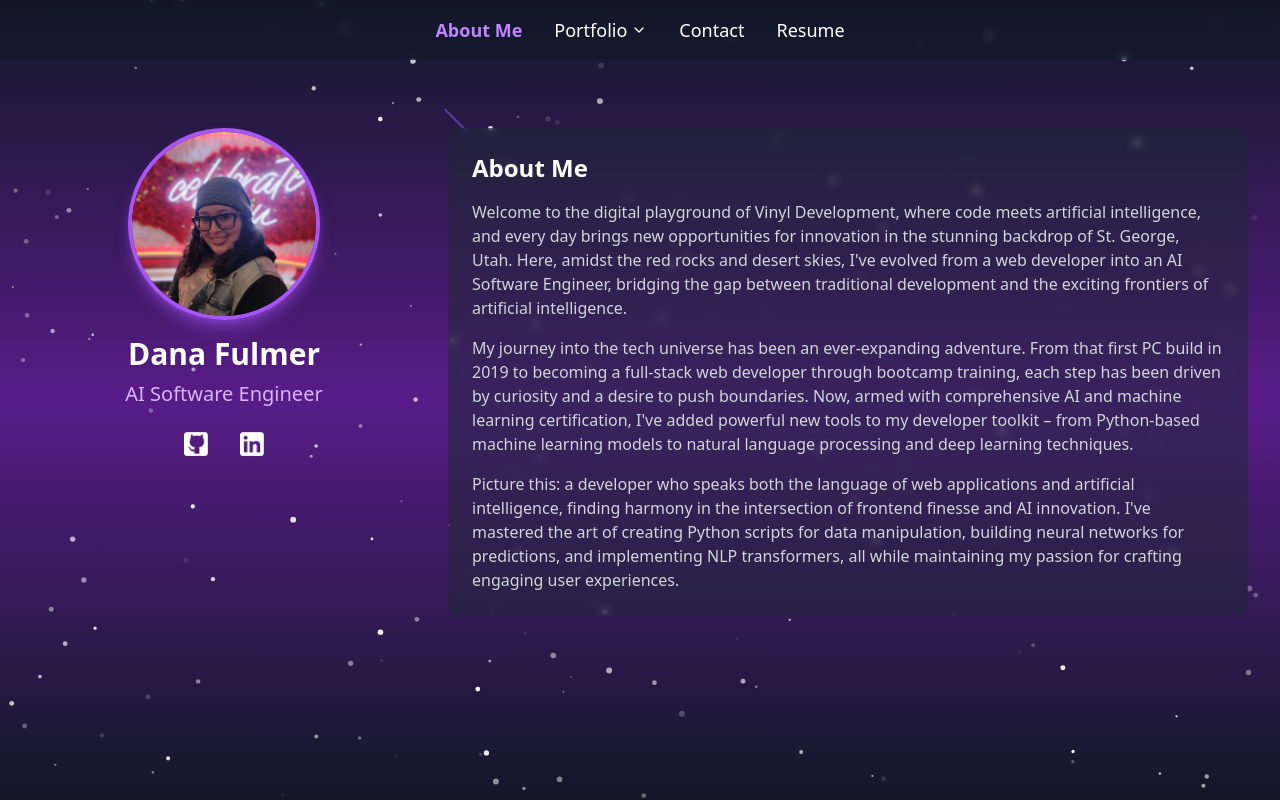
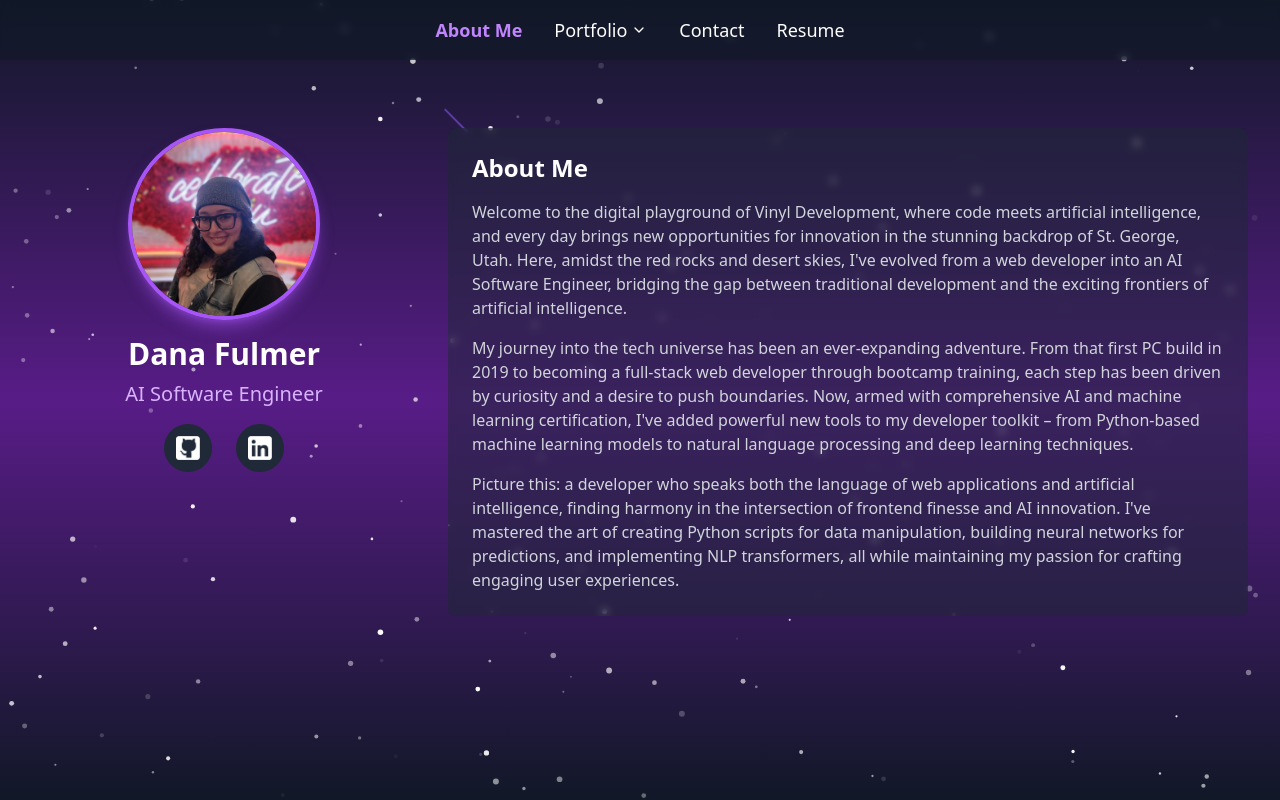
Before and after one commit to SikoticVinyl/SiksReactPortfolio, a React (Vite) app: page / in a window 1280 px wide. Built offline with nearby package versions, Linux system fonts and the light colour scheme.

Commit message:
fixed buttons and links.

```diff
--- a/src/components/AboutMe.jsx
+++ b/src/components/AboutMe.jsx
@@ -4,6 +4,21 @@ import Github from '../assets/Github.png';
 import Linkedin from '../assets/Linkedin.png';
 
 const AboutMe = () => {
+  const socialLinks = [
+    {
+      name: 'GitHub',
+      icon: Github,
+      url: 'https://github.com/SikoticVinyl',
+      hoverText: 'Visit my GitHub'
+    },
+    {
+      name: 'LinkedIn',
+      icon: Linkedin,
+      url: 'https://www.linkedin.com/in/danafulmerdev',
+      hoverText: 'Connect on LinkedIn'
+    }
+  ];
+
   return (
     <div className="py-8 sm:py-12">
       <div className="grid grid-cols-1 md:grid-cols-2 lg:grid-cols-3 gap-8 items-start">
@@ -18,15 +33,28 @@ const AboutMe = () => {
           </div>
           <h1 className="text-2xl sm:text-3xl font-bold mb-2 text-center text-white">Dana Fulmer</h1>
           <p className="text-lg sm:text-xl text-purple-300 mb-4 text-center">AI Software Engineer</p>
-          <div className="flex space-x-4 mb-6">
-            <a href="https://github.com/SikoticVinyl" target="_blank" rel="noopener noreferrer"
-               className="p-2 rounded-full hover:bg-gray-700 transition-colors">
-              <img src={Github} alt="GitHub" className="w-6 h-6" />
-            </a>
-            <a href="https://www.linkedin.com/in/dana-fulmer-a4b1b5291/" target="_blank" rel="noopener noreferrer"
-               className="p-2 rounded-full hover:bg-gray-700 transition-colors">
-              <img src={Linkedin} alt="LinkedIn" className="w-6 h-6" />
-            </a>
+
+          {/* Enhanced Social Links */}
+          <div className="flex space-x-6 mb-6">
+            {socialLinks.map((link) => (
+              <a
+                key={link.name}
+                href={link.url}
+                target="_blank"
+                rel="noopener noreferrer"
+                className="group relative p-3 rounded-full bg-gray-800 hover:bg-purple-600 transition-all duration-300 transform hover:scale-110"
+                title={link.hoverText}
+              >
+                <img
+                  src={link.icon}
+                  alt={link.name}
+                  className="w-6 h-6 group-hover:brightness-125"
+                />
+                <span className="absolute -bottom-8 left-1/2 transform -translate-x-1/2 opacity-0 group-hover:opacity-100 transition-opacity duration-300 text-sm text-purple-300 whitespace-nowrap">
+                  {link.name}
+                </span>
+              </a>
+            ))}
           </div>
         </div>
 
--- a/src/components/Resume.jsx
+++ b/src/components/Resume.jsx
@@ -17,6 +17,11 @@ function Resume() {
     "API interaction for AI services", "AI ethics and emerging technologies",
   ];
 
+  const handleDownload = () => {
+    // Using window.open as a fallback
+    window.open('/DanaFulmerTechResume.pdf', '_blank');
+  };
+
   return (
     <div className="py-8 sm:py-12">
       <div className="text-center mb-8">
@@ -24,14 +29,13 @@ function Resume() {
         <p className="text-lg text-purple-300 mb-6">Full-Stack Web Developer & AI Engineer</p>
 
         {/* Download Resume Button */}
-        <a
-          href="/DanaFulmerTechResume.pdf"
-          download="DanaFulmerTechResume.pdf"
-          className="inline-flex items-center px-8 py-4 text-lg font-semibold rounded-md text-white bg-purple-600 hover:bg-purple-700 focus:outline-none focus:ring-2 focus:ring-offset-2 focus:ring-purple-500 transition duration-150 ease-in-out shadow-lg hover:shadow-xl"
+        <button
+          onClick={handleDownload}
+          className="inline-flex items-center px-6 py-3 text-lg font-semibold rounded-md text-white bg-purple-600 hover:bg-purple-700 focus:outline-none focus:ring-2 focus:ring-offset-2 focus:ring-purple-500 transition-all duration-200 ease-in-out shadow-lg hover:shadow-xl transform hover:-translate-y-1 cursor-pointer"
         >
-          <Download className="w-6 h-6 mr-2" />
+          <Download className="w-5 h-5 mr-2" />
           Download Full Resume
-        </a>
+        </button>
       </div>
 
       <div className="grid grid-cols-1 lg:grid-cols-2 gap-8">
```
Also changed, not shown: 1 other file (tests, documents, lock files or other folders).
